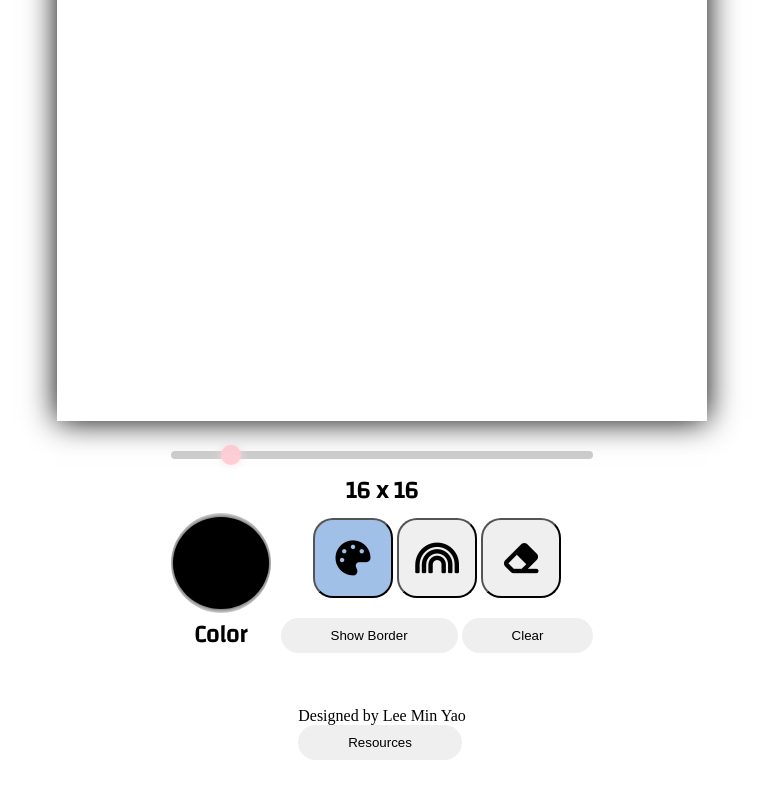
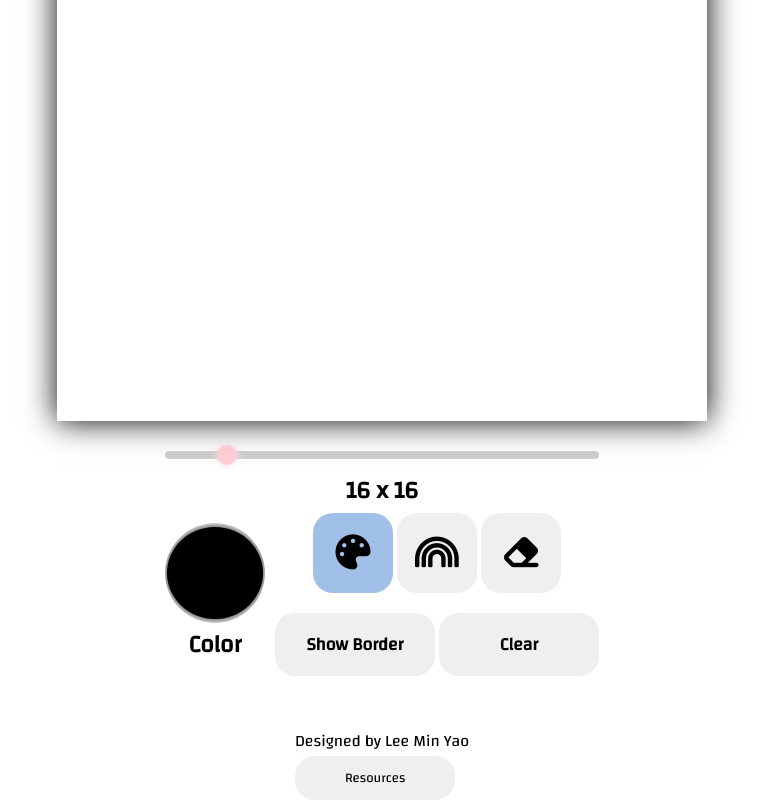
Before and after one commit to myaooooo98/Etch-A-Sketch, a plain HTML site: page index.html in a window 1280 px wide. Shown: the part 477-1277 px from the top of the page, without its empty margins (258-1021 px from the left). Before the commit the page ends 1237 px from the top, so only its background shows below. Drawn offline with Linux system fonts and the light colour scheme.

Commit message:
minor modification

```diff
--- a/index.html
+++ b/index.html
@@ -48,6 +48,7 @@
                 <span id="close">&times;</span>
                 <p><a href="https://www.freepik.com/free-vector/pastel-coloured-background-with-square-design_33782978.htm#query=pixel%20background&position=6&from_view=search&track=robertav1_2_sidr">Image by kjpargeter</a> on Freepik</p>
                 <p><a href="https://fonts.google.com/specimen/Press+Start+2P?query=press">Press Start 2P</a> on Google Font</p>
+                <p>Icons from <a href="https://fontawesome.com/">Font Awesome</a> </p>
             </div>
         </div>
     </div>
--- a/style.css
+++ b/style.css
@@ -24,6 +24,11 @@ body {
     background-repeat: no-repeat;
     overflow: scroll;
     padding: 50px;
+    font-family: 'Changa', sans-serif;
+}
+
+button {
+    font-family: 'Changa', sans-serif;
 }
 
 h1.title {
@@ -107,13 +112,13 @@ div.grid-size {
 #gridSize::-moz-range-thumb {
     width: 20px;
     height: 20px;
-    background: pink;
+    background: rgb(255, 174, 187);
     cursor: pointer;
     border-radius: 50%;
+    box-shadow: 0 0 10px rgb(236, 202, 208);
 }
 
 label {
-    font-family: 'Changa', sans-serif;
     font-size: 1.5em;
     font-weight: bold;
 }
@@ -149,7 +154,15 @@ div.color {
     box-shadow: 0 0 10px;
 }
 
-/* ------------------ Mode ------------------ */
+/* ------------------ features ------------------ */
+.tools-container {
+    display: flex;
+    flex-direction: column;
+    gap: 20px;
+    align-items: center;
+}
+
+/* ------------------ Mode & tools ------------------ */
 div.mode {
     display: flex;
     gap: 10px;
@@ -166,14 +179,23 @@ i {
     border-radius: 20px;
     cursor: pointer;
     transition: all ease-in-out 0.01s;
+    border: none;
+    background-image: none;
 }
 
-.tools-container {
-    display: flex;
-    flex-direction: column;
-    gap: 20px;
-    align-items: center;
+.modeBtn > button:hover {
+    background-image: linear-gradient(rgb(255, 174, 187), rgb(233, 229, 229));
 }
+
+div.grid-tools > button {
+    font-size: 1.1em;
+    font-weight: bold;
+    width: 160px;
+    padding: 15px 0;
+    border-radius: 20px;
+    border: none;
+}
+
 /* ------------------ resources modal ------------------ */
 div.modal {
     z-index: 1;
@@ -204,8 +226,8 @@ div.resources{
     border-radius: 20px;
     text-align: center;
     font-size: 1.4em;
-    background-color: rgb(163, 145, 140);
     color: rgb(31, 30, 29);
+    background-image: linear-gradient(rgb(255, 174, 187), rgb(233, 229, 229));
 }
 
 #close {
@@ -234,7 +256,7 @@ div.resources{
     color: #DBC4BD;
 }
 
-#openModal, .grid-tools > button {
+#openModal {
     padding: 10px 50px !important;
     border-radius: 20px;
     border: none;
```
